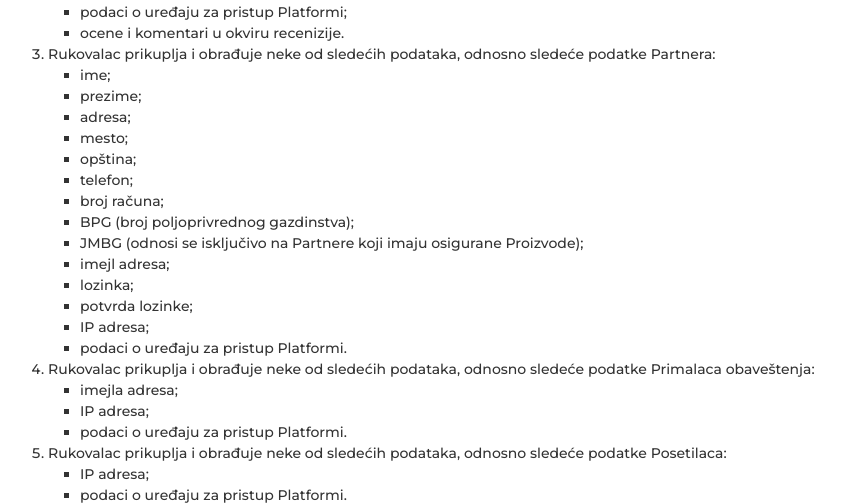
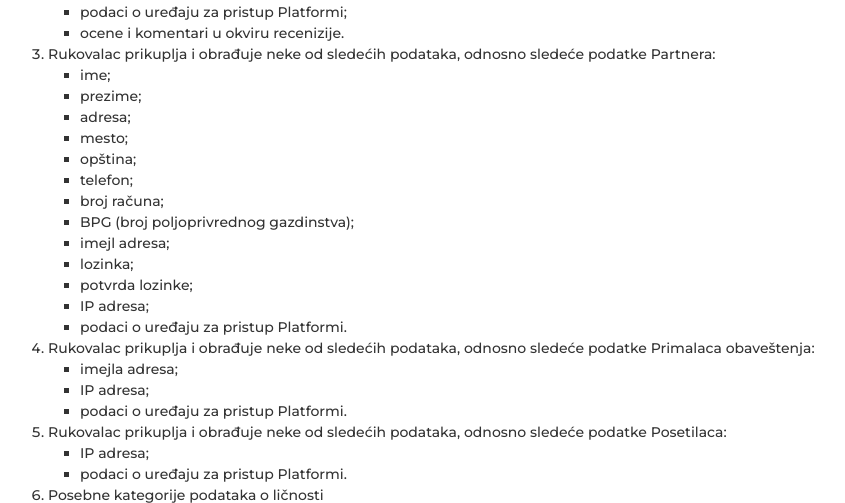
Before and after one commit to miiihaaas/MojeStado, a Flask app: page /privacy_policy in a window 1280 px wide. Shown: the part 2233-2736 px from the top of the page, without its empty margins (98-943 px from the left). Run offline with Flask 3, Linux system fonts and the light colour scheme; parts of the project's set-up code (start-up, migrations or seed data) failed here and were passed over; some libraries are stand-ins or nearby versions.

Commit message:
Miki-4-4-2025

```diff
--- a/mojestado/models.py
+++ b/mojestado/models.py
@@ -22,7 +22,7 @@ class User(db.Model, UserMixin):
     zip_code = db.Column(db.String(5), unique=False, nullable=False)
     phone = db.Column(db.String(20), unique=True, nullable=True) #! samo za farm
     BPG = db.Column(db.String(20), unique=True, nullable=True) #! samo za farm
-    JMBG = db.Column(db.String(13), unique=True, nullable=True, default=None)
+    #JMBG = db.Column(db.String(13), unique=True, nullable=True, default=None)
     MB = db.Column(db.String(20), unique=True, nullable=True) #! samo za farm
     user_type = db.Column(db.String(20), nullable=False) #! postoje tipovi: admin, farm_active, farm_inactive, user, user_removed, guest(onaj koji je kupio a da nije napravio nalog: bitni su nam email, telefon, ime i prezime + ostalo)
     registration_date = db.Column(db.DateTime, nullable=False)
--- a/mojestado/static/css/style.css
+++ b/mojestado/static/css/style.css
@@ -232,10 +232,10 @@ section.registracija { padding: 80px 0 100px 0; background: #f8f2e9 url(../image
 .square-prod-box { display: flex; overflow: hidden; justify-content: center; align-items: center; width: 100%; aspect-ratio: 1 / 1; /*border-radius: 5px;*/ border-top-left-radius: 5px; border-top-right-radius: 5px; }
 .square-prod-box img {width: 100%; height: 100%; object-fit: cover; object-position: center; /*border-radius: 5px;*/ transition: all ease 0.3s; }
 .square-prod-box:hover img { scale: 1.1; }
-.card-body-mine { padding: 10px 10px 0; }
+.card-body-mine { padding: 10px 10px 0; display: flex; flex-direction: column; flex-grow: 1; }
 .card-body-mine .card-title { font-weight: 700; }
 .card-body-mine .card-text { margin-bottom: 0; padding-bottom: 5px; }
-.center-button { display: flex; align-items: baseline; justify-content: center; margin: 0px -10px 0; border-bottom-left-radius: 5px; border-bottom-right-radius: 5px; border-top-left-radius: 0; border-top-right-radius: 0;}
+.center-button { display: flex; align-items: baseline; justify-content: center; margin: auto -10px 0; border-bottom-left-radius: 5px; border-bottom-right-radius: 5px; border-top-left-radius: 0; border-top-right-radius: 0;}
 .form-group-addtocart { display: flex; align-items: baseline; gap: 10px; }
 .form-group-addtocart input { width: 100px; }
 .form-group-addtocart .btn { font-size: 16px; }
--- a/mojestado/templates/layout.html
+++ b/mojestado/templates/layout.html
@@ -148,7 +148,7 @@
                             <h2 class="mb-3">Registracija korisnika</h2>
                             <p>Fizičko lice, odnosno krajnji korisnik, kupac,  na strani za registrovanje
                                 fizičkih lica treba da popuni određene podatke, kao što su: mejl, lozinka,
-                                ime i prezime, adresa, grad, poštanski broj i JMBG, zatim pročita ugovor
+                                ime i prezime, adresa, grad i poštanski broj, zatim pročita ugovor
                                 i uslove poslovanja i štiklira da se slaže sa navedenim i pritisne opciju „registruj se“. </p>
                             <a class="btn btn-secondary" href="{{ url_for('users.register_user') }}">Registruj se</a>
                         </div>
@@ -156,7 +156,7 @@
                             <h2 class="mb-3">Registracija PG</h2>
                             <p>Registracija poljoprivrednih gazdinstava: Vlasnik, odnosno nosilac PG,
                                 treba da popuni određene podatke kao što su: mejl, lozinka, ime i prezime,
-                                adresa, grad, poštanski broj i JMBG, zatim pročita i potpiše ugovor
+                                adresa, grad i poštanski broj, zatim pročita i potpiše ugovor
                                 i uslove poslovanja i da se slaže sa navedenim. Pritisne opciju „registruj se“
                                 i tako pošalje zahtev. U ovom slučaju ugovori se potpisuju lično,
                                 a ukoliko su ulovi ispunjeni, platforma odobrava zahtev za registraciju PG</p>
--- a/mojestado/templates/main/privacy_policy.html
+++ b/mojestado/templates/main/privacy_policy.html
@@ -84,7 +84,7 @@
                                     <li>telefon;</li>
                                     <li>broj računa;</li>
                                     <li>BPG (broj poljoprivrednog gazdinstva);</li>
-                                    <li>JMBG (odnosi se isključivo na Partnere koji imaju osigurane Proizvode);</li>
+                                    <!--<li>JMBG (odnosi se isključivo na Partnere koji imaju osigurane Proizvode);</li>-->
                                     <li>imejl adresa;</li>
                                     <li>lozinka;</li>
                                     <li>potvrda lozinke;</li>
--- a/mojestado/templates/main/terms_and_conditions.html
+++ b/mojestado/templates/main/terms_and_conditions.html
@@ -96,7 +96,7 @@
 							<li>Telefon;</li>
 							<li>Broj računa;</li>
 							<li>BPG (broj poljoprivrednog gazdinstva);</li>
-							<li>JMBG (unose Partneri koji imaju osigurane Proizvode);</li>
+							<!--<li>JMBG (unose Partneri koji imaju osigurane Proizvode);</li>-->
 							<li>Imejl adresa;</li>
 							<li>Lozinka;</li>
 							<li>Potvrda lozinke.</li>
--- a/mojestado/templates/marketplace/product_detail.html
+++ b/mojestado/templates/marketplace/product_detail.html
@@ -120,9 +120,9 @@
 
                         <!-- Raspoloživa količina -->
                         {% if product.unit_of_measurement in ['kom (kg)', 'kom (l)'] %}
-                            <p class="mb-2"><strong>Raspoloživa količina: </strong>{{product.quantity}} kom</p>
+                            <p class="mb-2"><strong>Raspoloživa količina: </strong>{{product.quantity | int}} kom</p>
                         {% else %}
-                            <p class="mb-2"><strong>Raspoloživa količina: </strong>{{product.quantity}} {{product.unit_of_measurement}}</p>
+                            <p class="mb-2"><strong>Raspoloživa količina: </strong>{{product.quantity | round(2)}} {{product.unit_of_measurement}}</p>
                         {% endif %}
 
                         <!-- Organska proizvodnja -->
--- a/mojestado/templates/users/admin_edit_profile.html
+++ b/mojestado/templates/users/admin_edit_profile.html
@@ -29,10 +29,12 @@
                 {{ form.city.label }}
                 {{ form.city(class="form-control") }}
             </div>
+            <!--
             <div class="form-group">
                 {{ form.jmbg.label }}
                 {{ form.jmbg(class="form-control") }}
             </div>
+            -->
             {{ form.submit(class="btn btn-primary mt-20") }}
         </form>
     </div>
--- a/mojestado/templates/users/register_user.html
+++ b/mojestado/templates/users/register_user.html
@@ -66,10 +66,12 @@
                                 {{ form.zip_code.label }}
                                 {{ form.zip_code(class="form-control form-control-lg", id="zip_code") }}
                             </div>
+                            <!--
                             <div class="form-group col-md-4 plr-10">
                                 {{ form.jmbg.label }}
                                 {{ form.jmbg(class="form-control form-control-lg", id="jmbg") }}
                             </div>
+                            -->
                         </div>
                     </div>
                     <div class="col-md-2"> </div>
--- a/mojestado/templates/users/settings.html
+++ b/mojestado/templates/users/settings.html
@@ -45,7 +45,7 @@
                     <h3>{{ category.animal_category.animal_category_name }}</h3>
                 {% endif %}
                 <label for="{{ category.id }}">{{ category.subcategory }}</label>
-                <input type="text" class="form-control" id="{{ category.id }}" name="{{ category.id }}" value="{{ category.fattening_price }}">
+                <input type="text" class="form-control" id="{{ category.id }}" name="{{ category.id }}" value="{{ "{:.2f}".format(category.fattening_price) }}">
             </div>
             {% endfor %}
             <input type="submit" class="btn btn-primary mt-20" value="Sačuvaj izmene">
--- a/mojestado/users/forms.py
+++ b/mojestado/users/forms.py
@@ -15,7 +15,7 @@ class RegistrationUserForm(FlaskForm):
     address = StringField('Adresa', validators=[DataRequired(), Length(min=2, max=20)])
     city = StringField('Mesto', validators=[DataRequired(), Length(min=2, max=20)])
     zip_code = StringField('Poštanski broj', validators=[DataRequired(), Length(min=5, max=5)])
-    jmbg = StringField('JMBG', validators=[DataRequired(), Length(min=13, max=13)])
+    #jmbg = StringField('JMBG', validators=[DataRequired(), Length(min=13, max=13)])
     submit = SubmitField('Registrujte se')
 
 
@@ -26,7 +26,7 @@ class EditProfileForm(FlaskForm):
     address = StringField('Adresa', validators=[DataRequired(), Length(min=2, max=20)])
     city = StringField('Mesto', validators=[DataRequired(), Length(min=2, max=20)])
     zip_code = StringField('Poštanski broj', validators=[DataRequired(), Length(min=5, max=5)])
-    jmbg = StringField('JMBG', validators=[DataRequired(), Length(min=13, max=13)])
+    #jmbg = StringField('JMBG', validators=[DataRequired(), Length(min=13, max=13)])
     submit = SubmitField('Sačuvaj izmene')
 
 
--- a/mojestado/users/routes.py
+++ b/mojestado/users/routes.py
@@ -199,7 +199,7 @@ def register_user():
                         city=form.city.data,
                         zip_code=form.zip_code.data,
                         phone=form.phone.data,
-                        JMBG=form.jmbg.data,
+                        #JMBG=form.jmbg.data,
                         user_type='user_unverified',
                         registration_date=datetime.date.today()
                     )
```
